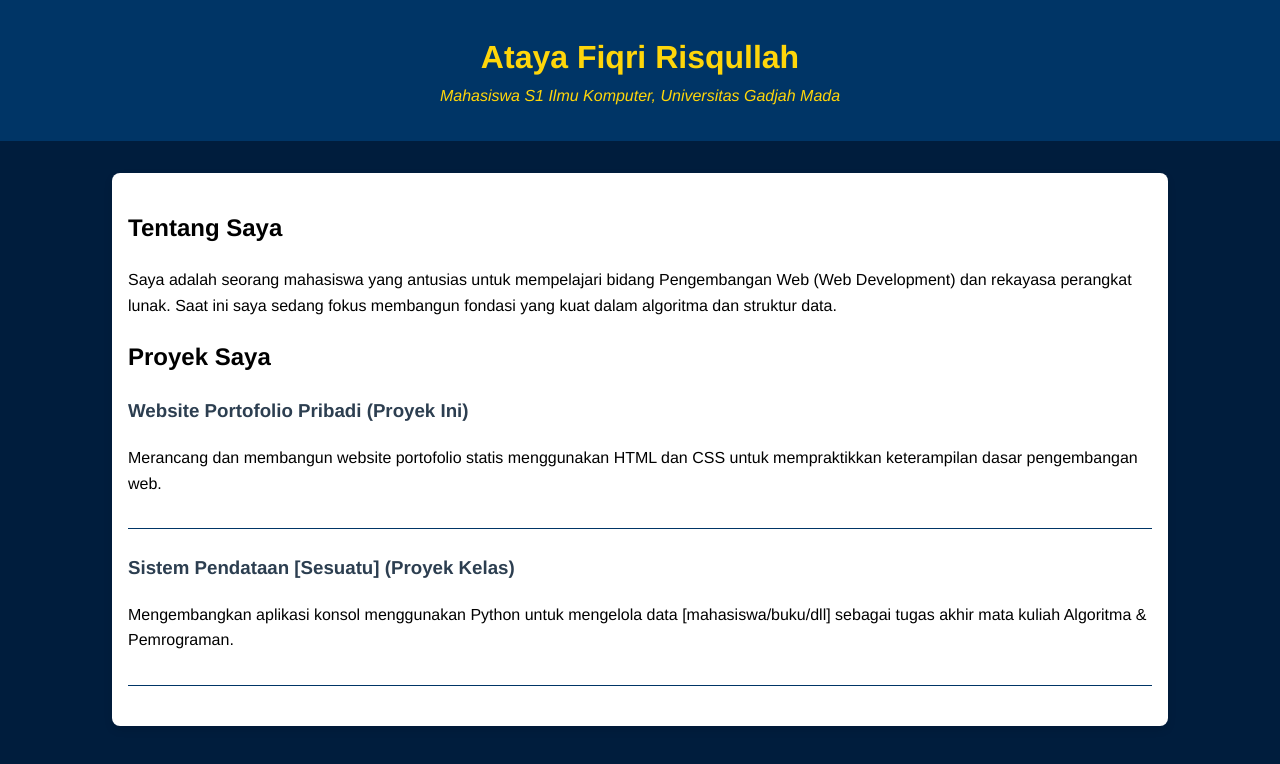
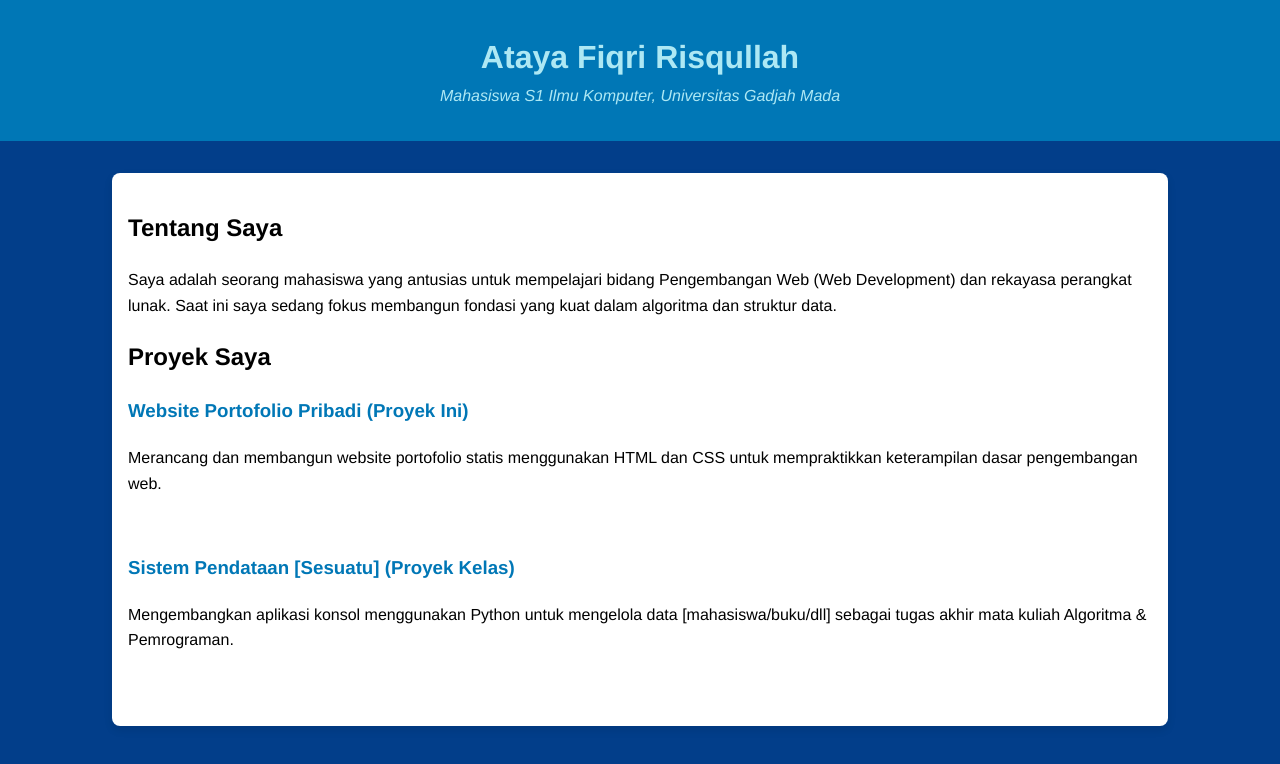
Before and after one commit to AtayaFiqriRisqullah/portofolio, a plain HTML site: page index.html in a window 1280 px wide. Drawn offline with Linux system fonts and the light colour scheme.

Commit message:
Update style.css

```diff
--- a/style.css
+++ b/style.css
@@ -1,14 +1,14 @@
 body {
     font-family: Helvetica;
     line-height: 1.6;
-    background-color: #001d3d;
+    background-color: #023e8a;
     margin: 0;
     padding: 0;
 }
 
 header {
-    background-color: #003566;
-    color: #ffd60a;
+    background-color: #0077b6;
+    color: #ade8f4;
     padding: 2rem;
     text-align: center;
 }
@@ -33,10 +33,10 @@ header p {
 
 .project {
     margin-bottom: 1.5rem;
-    border-bottom: 1px solid #003566;
+    border-bottom: 1px solid #ffffff;
     padding-bottom: 1rem;
 }
 
 .project h3 {
-    color: #2c3e50;
+    color: #0077b6;
 }
```
